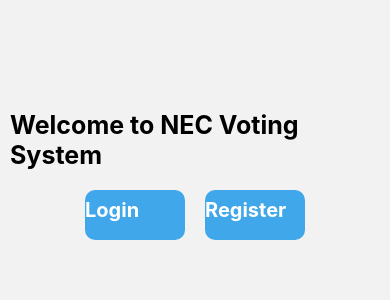
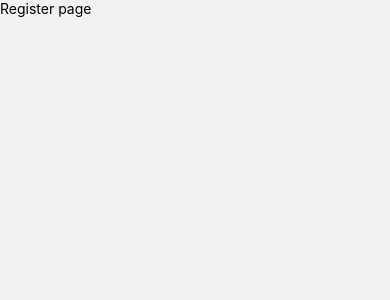
Before and after one commit to b-sandrine/ner_mob, a React Native app: screen /register in a window 390 px wide. Shown: the top 300 px of the page. Built offline with nearby package versions, Linux system fonts and the light colour scheme.

Commit message:
Added welcome page

```diff
--- a/src/navigation/index.js
+++ b/src/navigation/index.js
@@ -1,5 +1,8 @@
 import { createStackNavigator } from "@react-navigation/stack";
 import Welcome from "../pages/Welcome/Welcome";
+import Login from "../pages/Login/Login";
+import Register from "../pages/Register/Register";
+
 const Stack = createStackNavigator();
 
 export default function Navigation() {
@@ -10,6 +13,16 @@ export default function Navigation() {
           component={Welcome}
           options={{headerShown: false}}
         />
+        <Stack.Screen
+          name="login"
+          component={Login}
+          options={{headerShown: false}}
+        />
+        <Stack.Screen
+          name="register"
+          component={Register}
+          options={{headerShown: false}}
+        />
       </Stack.Navigator>
   )
 }
--- a/src/pages/Login/Login.js
+++ b/src/pages/Login/Login.js
@@ -1,4 +1,4 @@
-import { TextInput, View } from "react-native-web";
+import { TextInput,Text, View } from "react-native";
 
 export default function Login() {
     return (
--- /dev/null
+++ b/src/pages/Register/Register.js
@@ -0,0 +1,9 @@
+import { View, Text } from "react-native";
+
+export default function Register() {
+    return (
+        <View>
+            <Text>Register page</Text>
+        </View>
+    )
+}
--- a/src/pages/Welcome/Welcome.js
+++ b/src/pages/Welcome/Welcome.js
@@ -1,13 +1,22 @@
-import { Button, View, Text, StyleSheet } from "react-native-web";
+import { View, Text, StyleSheet } from "react-native";
 import CustomButton from "../../components/CustomButton";
 
-export default function Welcome() {
+export default function Welcome({navigation}) {
+
+    const handleNavigateLogin = () => {
+        navigation.navigate('login');
+    }
+
+    const handleNavigateRegister = () => {
+        navigation.navigate('register');
+    }
+
     return (
         <View style={styles.container}>
             <Text style={styles.text}>Welcome to NEC Voting System</Text>
             <View style={styles.buttonContainer}>
-                <CustomButton title="Login" style={{width: 100 }} />
-                <CustomButton title="Register" style={{width: 100}}  />
+                <CustomButton title="Login" style={{width: 100 }} onPress={handleNavigateLogin} />
+                <CustomButton title="Register" style={{width: 100}} onPress={handleNavigateRegister} />
             </View>
         </View>
     )
```
